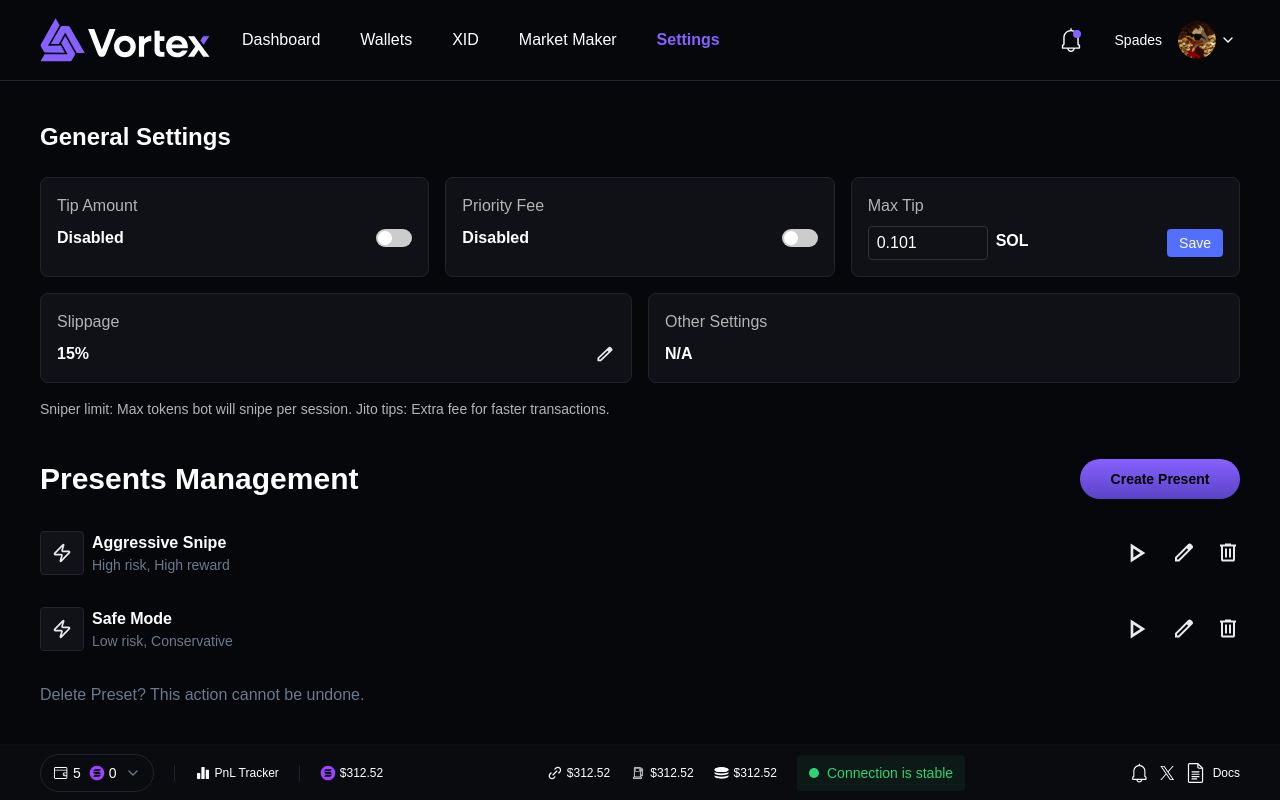
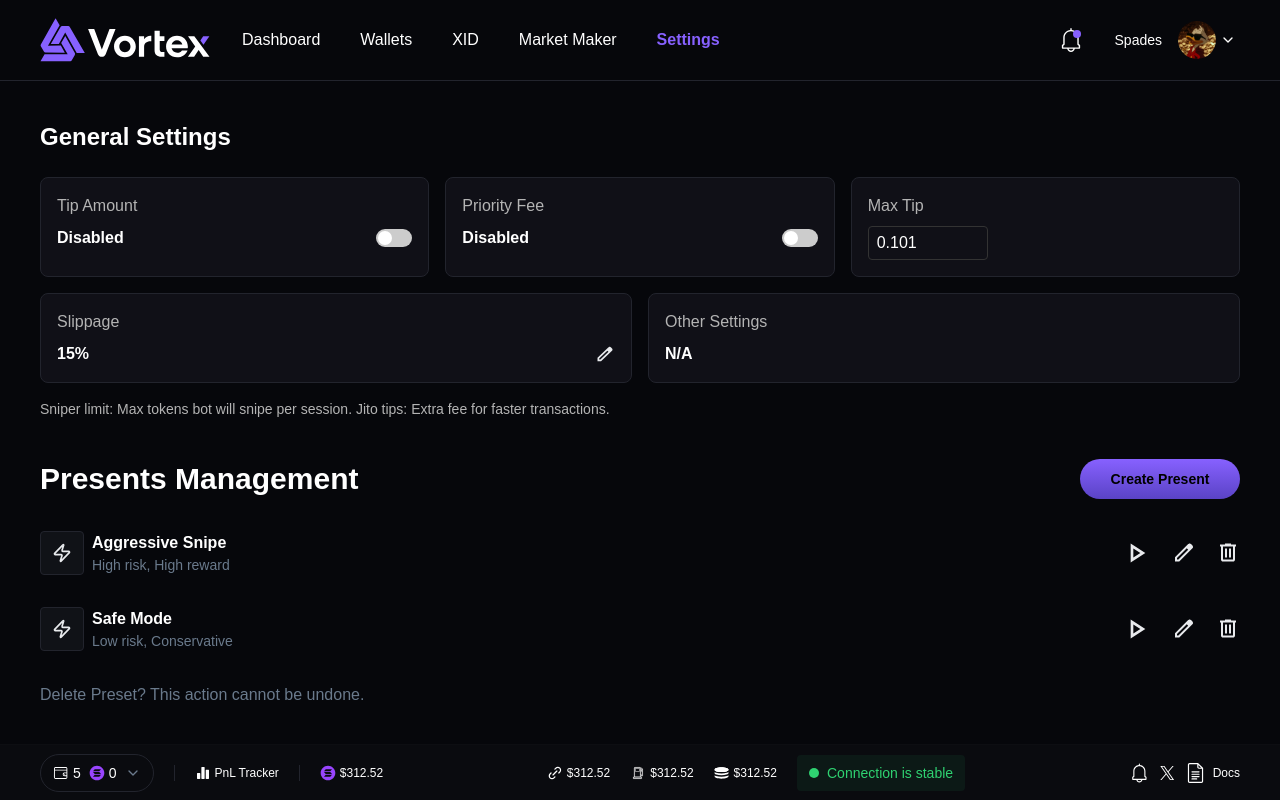
Before and after one commit to JaiKumarSuther/ventor, a Next.js app: page /settings in a window 1280 px wide. Both pictures are taken after a click on the button 1213 px from the left and 237 px from the top of the page. Shown: the top 800 px of the page. Built offline with nearby package versions, Linux system fonts and the light colour scheme.

Commit message:
done a small fix

```diff
--- a/components/ui/GeneralSettings.tsx
+++ b/components/ui/GeneralSettings.tsx
@@ -75,23 +75,14 @@ const GeneralSettings: React.FC<GeneralSettingsProps> = ({
                   min="0"
                   className="bg-transparent outline-none border border-[#333] text-white px-2 py-1 rounded w-[120px]"
                   value={tipValue}
+                  onBlur={() => setIsEditing(false)} // auto-save on blur
                   onChange={(e) => {
                     const value = e.target.value;
-                    // Optional: allow empty string or valid decimal
                     if (value === "" || /^[0-9]*\.?[0-9]*$/.test(value)) {
                       setTipValue(value);
                     }
                   }}
                 />
-              </div>
-              <div className="flex justify-between w-full">
-                <span className="text-white font-semibold">SOL</span>
-                <button
-                  onClick={handleSave}
-                  className="bg-[#526FFF] cursor-pointer text-white text-sm px-3 py-1 rounded hover:opacity-90"
-                >
-                  Save
-                </button>
               </div>
             </div>
           ) : (
@@ -127,6 +118,7 @@ const GeneralSettings: React.FC<GeneralSettingsProps> = ({
                       min="0"
                       className="bg-transparent outline-none border border-[#333] text-white px-2 py-1 rounded w-[120px]"
                       value={slippageValue}
+                      onBlur={() => setSlippageEditing(false)} // auto-save on blur
                       onChange={(e) => {
                         const value = e.target.value;
                         if (value === "" || /^[0-9]*\.?[0-9]*$/.test(value)) {
@@ -134,14 +126,9 @@ const GeneralSettings: React.FC<GeneralSettingsProps> = ({
                         }
                       }}
                     />
+
                     <span className="text-white font-semibold">%</span>
                   </div>
-                  <button
-                    onClick={() => setSlippageEditing(false)}
-                    className="bg-[#526FFF] cursor-pointer text-white text-sm px-3 py-1 rounded hover:opacity-90"
-                  >
-                    Save
-                  </button>
                 </div>
               ) : (
                 <div className="flex items-center justify-between">
```
